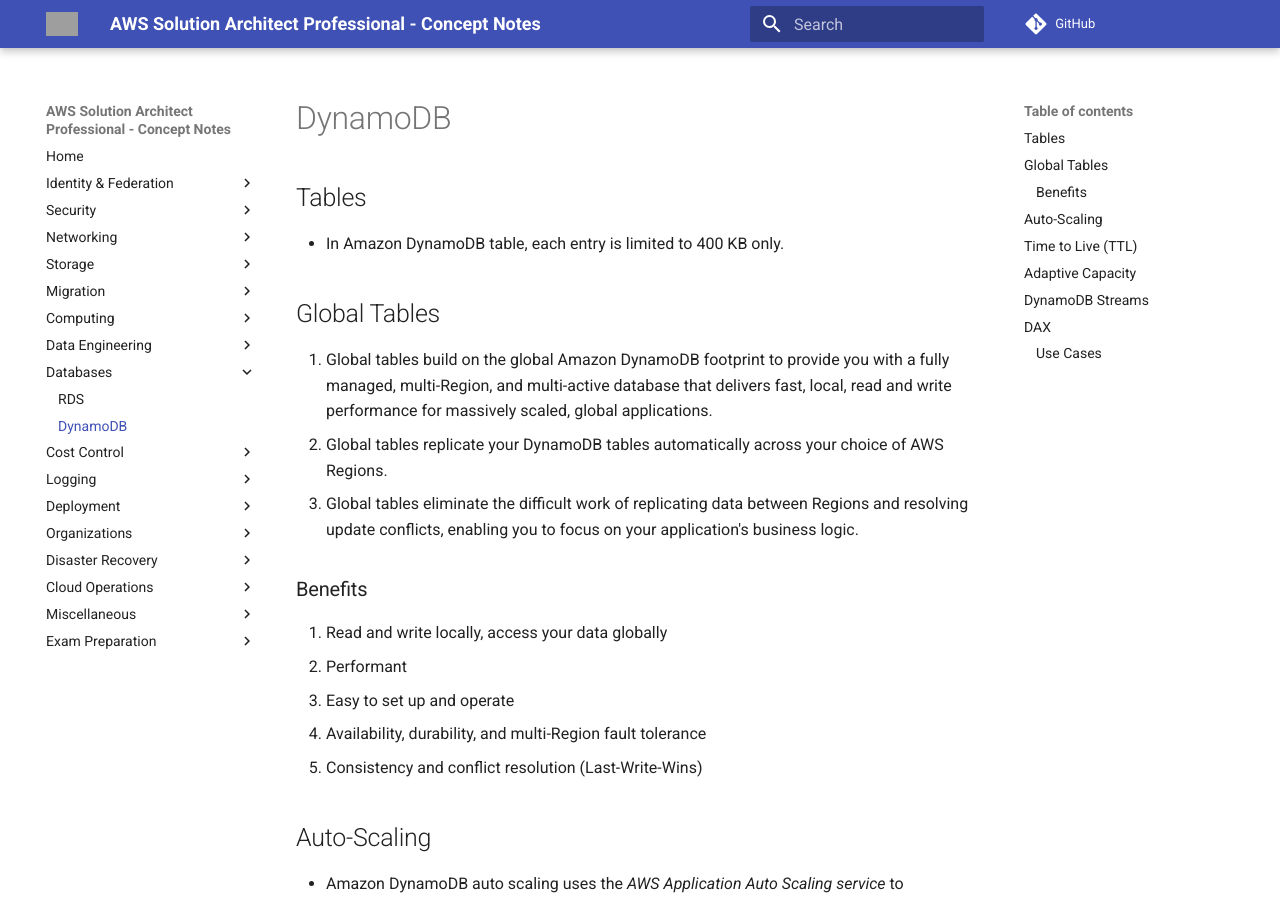
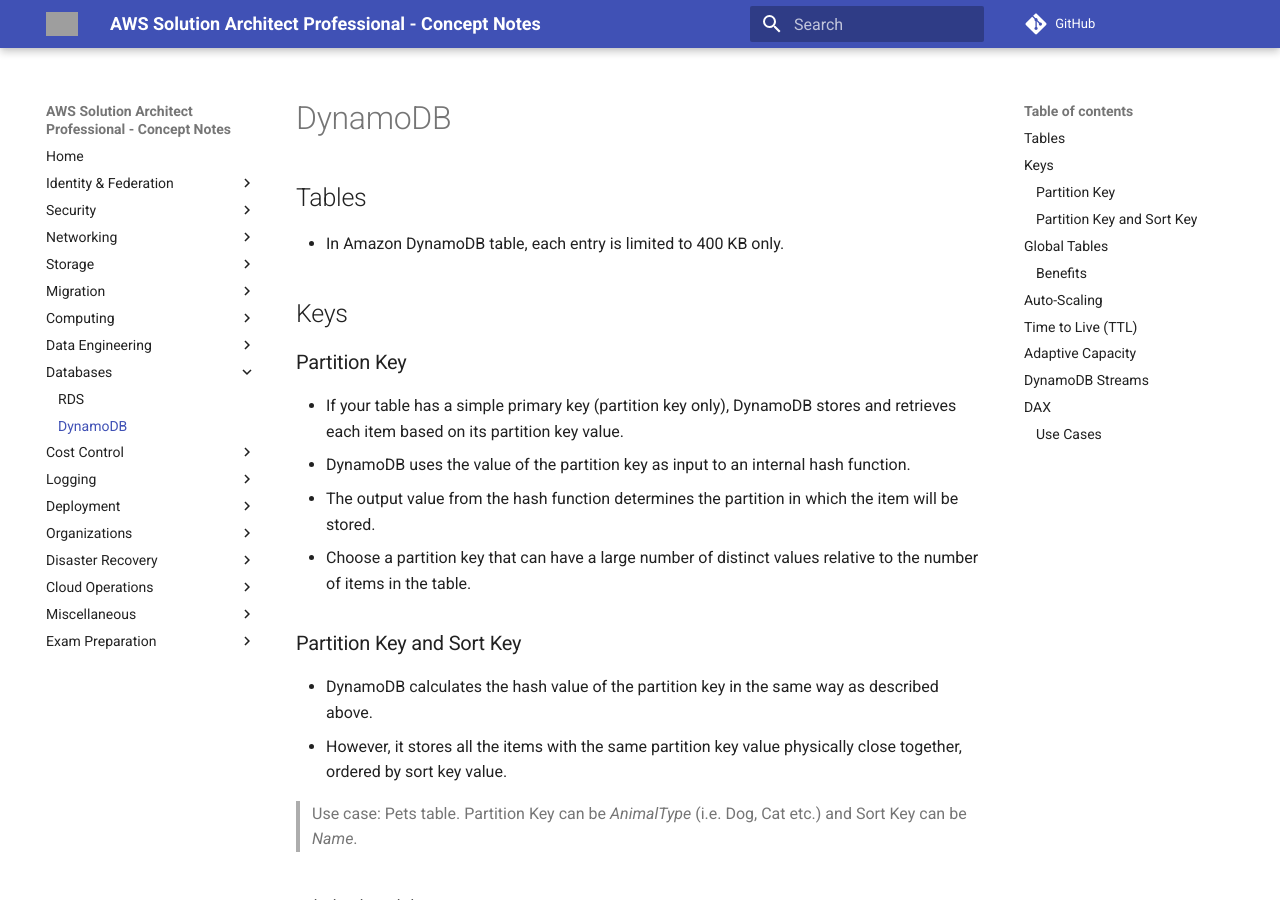
Before and after one commit to jeyabalajis/aws-certified-sa-pro-notes, an MkDocs documentation site: the page built from docs/databases/dynamodb.md, in a window 1280 px wide and 900 px high. Built offline with MkDocs 1.6.1 and Material for MkDocs 9.7.7, drawn with Linux system fonts in a browser that asks for light colours; comment, search, counter and statistics services are not loaded; grey boxes are pictures that could not be loaded.

Commit message:
Update dynamodb.md

```diff
--- a/docs/databases/dynamodb.md
+++ b/docs/databases/dynamodb.md
@@ -3,6 +3,22 @@
 ## Tables
 
 - In Amazon DynamoDB table, each entry is limited to 400 KB only.
+
+## Keys
+
+### Partition Key
+
+- If your table has a simple primary key (partition key only), DynamoDB stores and retrieves each item based on its partition key value.
+- DynamoDB uses the value of the partition key as input to an internal hash function.
+- The output value from the hash function determines the partition in which the item will be stored.
+- Choose a partition key that can have a large number of distinct values relative to the number of items in the table.
+
+### Partition Key and Sort Key
+
+- DynamoDB calculates the hash value of the partition key in the same way as described above.
+- However, it stores all the items with the same partition key value physically close together, ordered by sort key value.
+
+> Use case: Pets table. Partition Key can be _AnimalType_ (i.e. Dog, Cat etc.) and Sort Key can be _Name_.
 
 ## Global Tables
 
```
